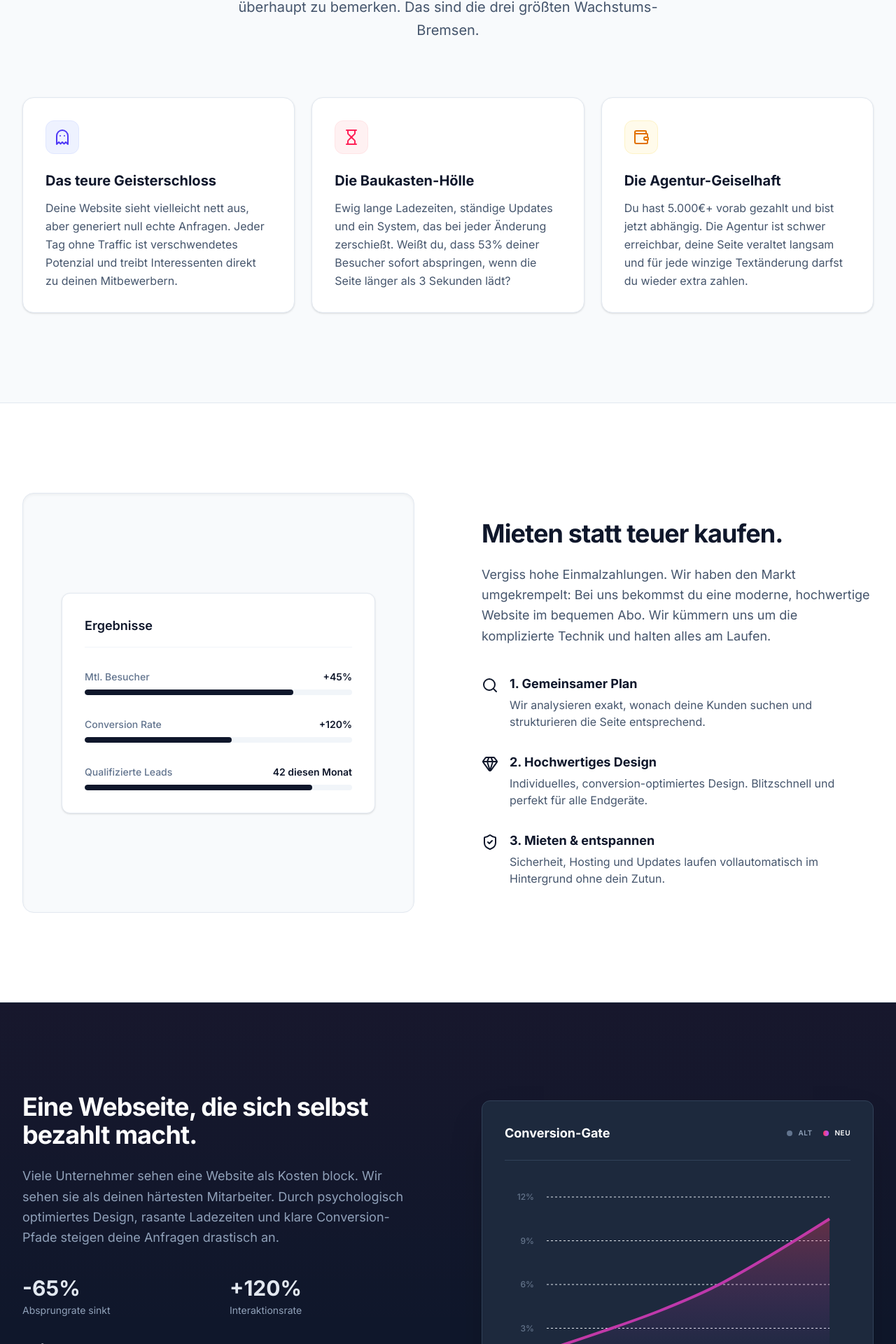
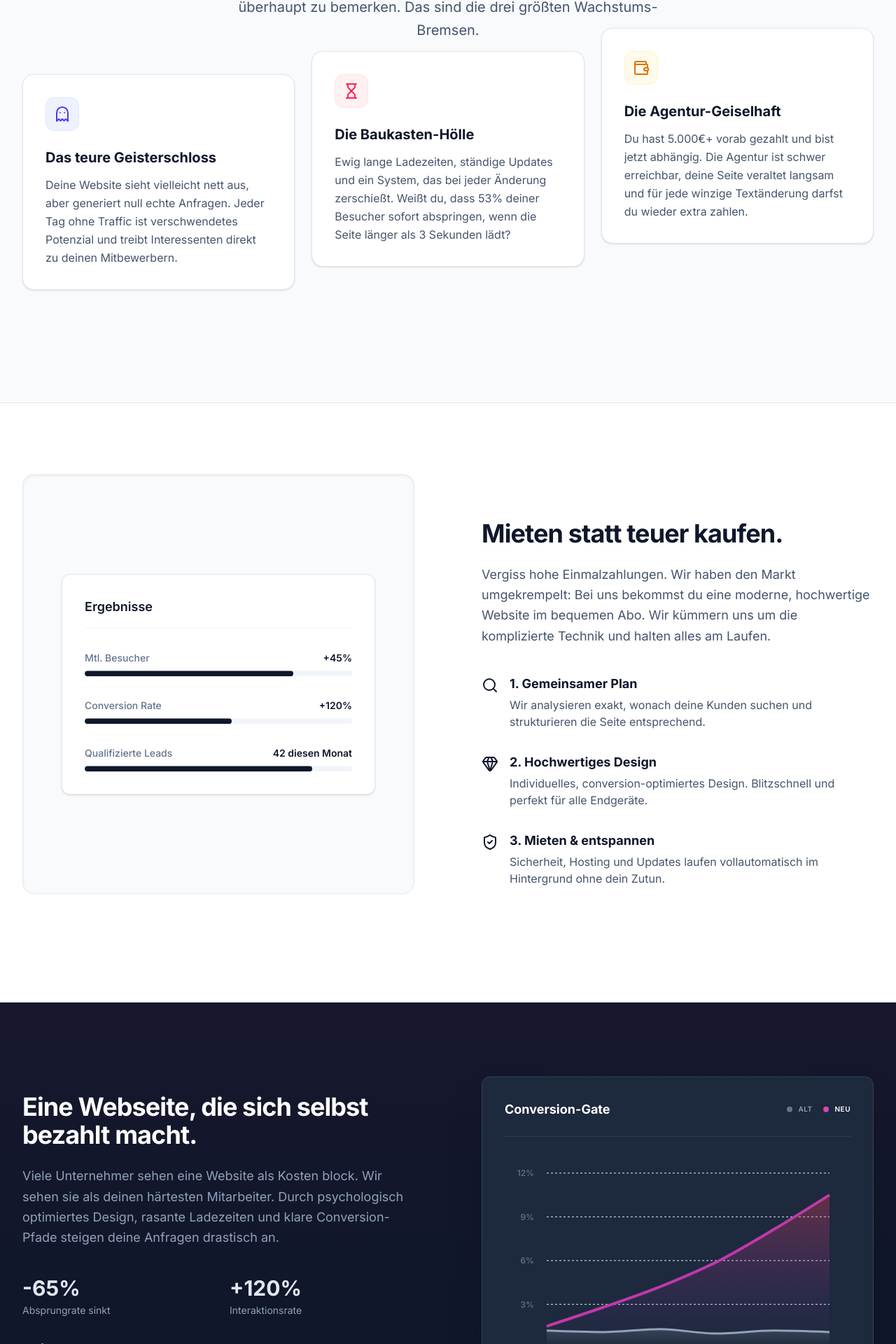
Before and after one commit to TrustlyStudio/RevelaAi, a Next.js app: page / in a window 1280 px wide. Shown: the part 1728-3648 px from the top of the page at 70% size. Built offline with nearby package versions, Linux system fonts and the light colour scheme.

Commit message:
feat: Add scroll animations to homepage sections
Implements parallax scroll animations for the "problem agitation", "solution", and "stats" sections on the homepage. This enhances user engagement by adding subtle motion effects as the user scrolls.

```diff
--- a/app/page.tsx
+++ b/app/page.tsx
@@ -98,6 +98,29 @@ export default function Home() {
   const [currentTestimonialIndex, setCurrentTestimonialIndex] = useState(0);
   const [isSimulatingLoad, setIsSimulatingLoad] = useState(true);
   const containerRef = useRef(null);
+
+  const problemRef = useRef(null);
+  const { scrollYProgress: problemProgress } = useScroll({
+    target: problemRef,
+    offset: ["start end", "end start"]
+  });
+  const problemY1 = useTransform(problemProgress, [0, 1], [50, -50]);
+  const problemY2 = useTransform(problemProgress, [0, 1], [100, -100]);
+  const problemY3 = useTransform(problemProgress, [0, 1], [150, -150]);
+
+  const solutionRef = useRef(null);
+  const { scrollYProgress: solutionProgress } = useScroll({
+    target: solutionRef,
+    offset: ["start end", "end start"]
+  });
+  const solutionImgY = useTransform(solutionProgress, [0, 1], [50, -50]);
+
+  const statsRef = useRef(null);
+  const { scrollYProgress: statsProgress } = useScroll({
+    target: statsRef,
+    offset: ["start end", "end start"]
+  });
+  const statsCardY = useTransform(statsProgress, [0, 1], [80, -80]);
 
   useEffect(() => {
     const timer = setTimeout(() => setIsSimulatingLoad(false), 1200);
@@ -286,7 +309,7 @@ export default function Home() {
         </motion.section>
 
         {/* --- PROBLEM AGITATION SECTION --- */}
-        <section className="py-20 lg:py-32 bg-slate-50 relative overflow-hidden" id="probleme">
+        <section ref={problemRef} className="py-20 lg:py-32 bg-slate-50 relative overflow-hidden" id="probleme">
           <motion.div
             initial="hidden"
             whileInView="visible"
@@ -296,8 +319,8 @@ export default function Home() {
           >
             <motion.div
               variants={{
-                hidden: { opacity: 0, scale: 0.9, y: 30 },
-                visible: { opacity: 1, scale: 1, y: 0, transition: { duration: 0.6, ease: "easeOut" } }
+                hidden: { opacity: 0, scale: 0.95 },
+                visible: { opacity: 1, scale: 1, transition: { duration: 0.6, ease: "easeOut" } }
               }}
               className="text-center max-w-3xl mx-auto mb-16 md:mb-20"
             >
@@ -332,9 +355,10 @@ export default function Home() {
               ].map((card, i) => (
                 <motion.div
                   key={i}
+                  style={{ y: i === 0 ? problemY1 : i === 1 ? problemY2 : problemY3 }}
                   variants={{
-                    hidden: { opacity: 0, y: 15 },
-                    visible: { opacity: 1, y: 0, transition: { duration: 0.5 } }
+                    hidden: { opacity: 0, scale: 0.95 },
+                    visible: { opacity: 1, scale: 1, transition: { duration: 0.5 } }
                   }}
                   className="bg-white rounded-2xl p-6 md:p-8 border border-slate-200 shadow-sm hover:shadow-xl hover:-translate-y-1 hover:border-slate-300 transition-all duration-300 group"
                 >
@@ -352,7 +376,7 @@ export default function Home() {
         </section>
 
         {/* --- THE SOLUTION / METHOD --- */}
-        <section className="py-20 lg:py-32 bg-white relative border-t border-slate-200">
+        <section ref={solutionRef} className="py-20 lg:py-32 bg-white relative border-t border-slate-200">
           <motion.div
             initial="hidden"
             whileInView="visible"
@@ -361,7 +385,14 @@ export default function Home() {
             className="max-w-7xl mx-auto px-4 sm:px-6 lg:px-8"
           >
             <div className="grid lg:grid-cols-2 gap-16 lg:gap-24 items-center">
-              <motion.div variants={fadeInUp} className="order-2 lg:order-1 relative w-full aspect-square md:aspect-auto md:h-[600px] bg-slate-50 rounded-2xl border border-slate-200 overflow-hidden flex items-center justify-center p-6 md:p-12 shadow-inner">
+              <motion.div
+                style={{ y: solutionImgY }}
+                variants={{
+                  hidden: { opacity: 0, scale: 0.95 },
+                  visible: { opacity: 1, scale: 1, transition: { duration: 0.6 } }
+                }}
+                className="order-2 lg:order-1 relative w-full aspect-square md:aspect-auto md:h-[600px] bg-slate-50 rounded-2xl border border-slate-200 overflow-hidden flex items-center justify-center p-6 md:p-12 shadow-inner"
+              >
                 <div className="relative z-10 bg-white rounded-xl p-6 md:p-8 shadow-sm border border-slate-200 w-full max-w-md">
                   <div className="flex justify-between items-center mb-8 pb-4 border-b border-slate-100">
                     <h5 className="font-semibold text-slate-900 text-lg">Ergebnisse</h5>
@@ -444,7 +475,7 @@ export default function Home() {
         </section>
 
         {/* --- STATISTICS / ROI SECTION --- */}
-        <section className="py-20 lg:py-32 bg-slate-900 relative border-t border-slate-800 text-white overflow-hidden">
+        <section ref={statsRef} className="py-20 lg:py-32 bg-slate-900 relative border-t border-slate-800 text-white overflow-hidden">
           {/* Parallax background glow for dark section */}
           <motion.div
             style={{ y: y1 }}
@@ -484,7 +515,14 @@ export default function Home() {
                 </div>
               </motion.div>
 
-              <motion.div variants={fadeInUp} className="relative h-[300px] md:h-[400px] w-full rounded-xl bg-slate-800 border border-slate-700 p-6 md:p-8 flex flex-col shadow-2xl">
+              <motion.div
+                style={{ y: statsCardY }}
+                variants={{
+                  hidden: { opacity: 0, scale: 0.95 },
+                  visible: { opacity: 1, scale: 1, transition: { duration: 0.6 } }
+                }}
+                className="relative h-[300px] md:h-[400px] w-full rounded-xl bg-slate-800 border border-slate-700 p-6 md:p-8 flex flex-col shadow-2xl"
+              >
                 <div className="flex justify-between items-center mb-6 md:mb-8 border-b border-slate-700 pb-4 md:pb-6">
                   <div>
                     <h4 className="text-sm md:text-lg font-bold text-white">Conversion-Gate</h4>
```
